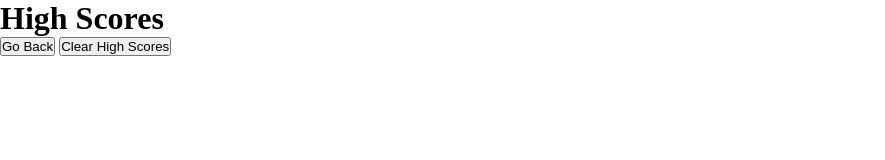
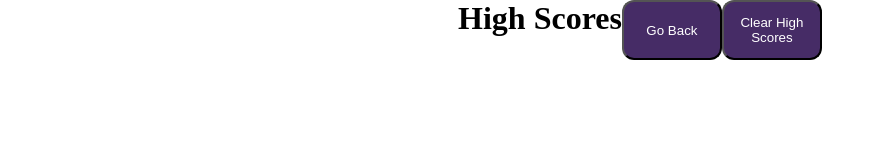
Before and after one commit to PhilRug/javascript-quiz, a plain HTML site: page highscore.html in a window 1280 px wide. Shown: the whole page, without its empty margins (0-885 px from the left). Drawn offline with Linux system fonts and the light colour scheme.

Commit message:
linked high score page

```diff
--- a/assets/css/style.css
+++ b/assets/css/style.css
@@ -131,6 +131,23 @@
 	cursor: pointer;
 }
 
+.score-buttons {
+	background-color: var(--dark-purple);
+	color: var(--white);
+	height: 60px;
+	width: 100px;
+	border-radius: 12px;
+	cursor: pointer;
+	flex-direction: row;
+
+}
+
+#high-scores-container {
+	display: flex;
+	justify-content: center;
+
+}
+
 @media (max-width: 690px) {
 	#choices {
 	  font-size: 1rem;
```
Also changed, not shown: index.html (+2 -1 lines).
